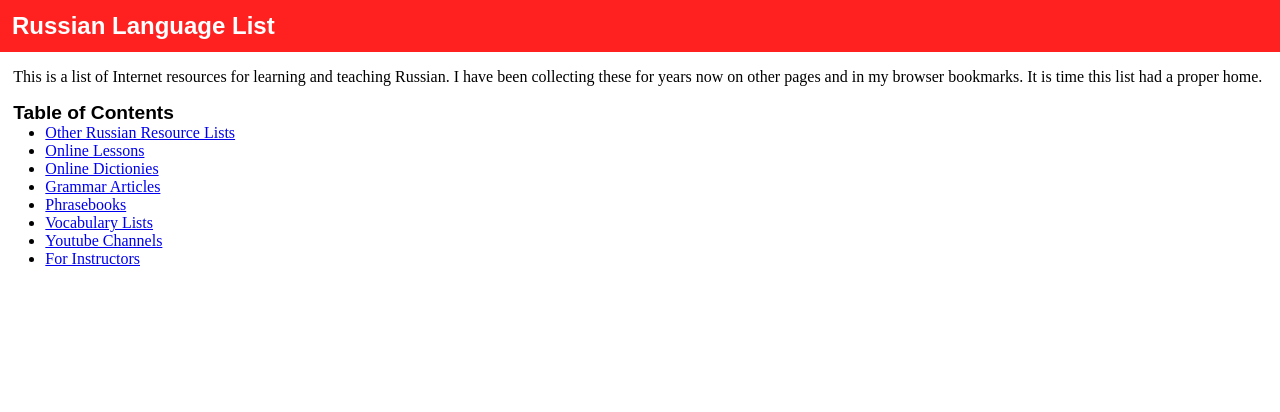
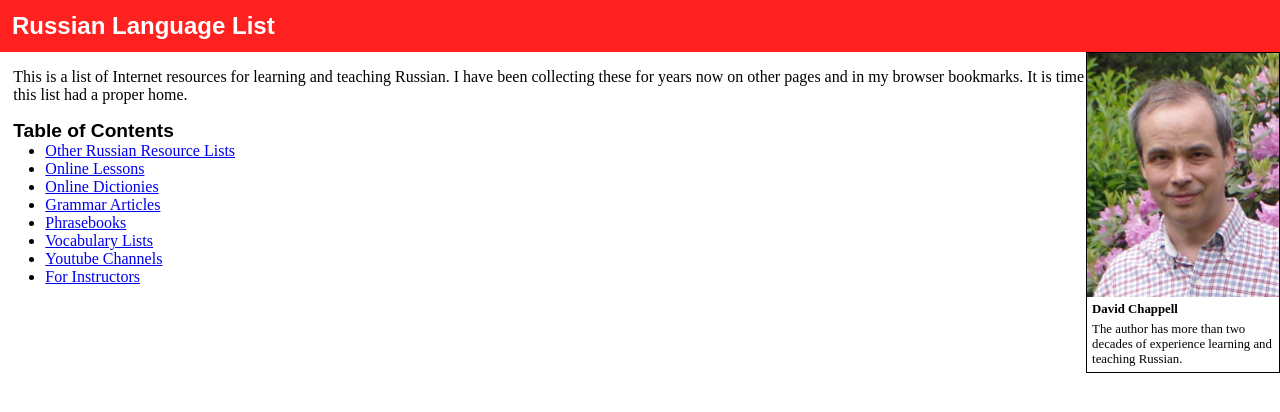
Before and after one commit to david672orford/russian-language-list, a Jekyll site: the page built from index.md, in a window 1280 px wide. Shown: the top 412 px of the page. Built offline with Jekyll 4.4.1, drawn with Linux system fonts in a browser that asks for light colours; our own code applies the rules of GitHub Pages for plain Markdown files.

Commit message:
Added author blurb

```diff
--- a/_layouts/default.html
+++ b/_layouts/default.html
@@ -11,6 +11,15 @@
 <header>
   <h1><a href="{{ "/" | absolute_url }}">{{ site.title }}</a></h1>
 </header>
+
+<div class="author_box">
+  <img src="assets/images/author.jpg">
+  <div class="author_byline">David Chappell</div>
+  <div class="author_blurb">
+    The author has more than two decades of experience learning and
+	teaching Russian.
+  </div>
+</div>
 
 <main>
 {{ content }}
--- a/assets/css/style.css
+++ b/assets/css/style.css
@@ -32,3 +32,22 @@ H1 A {
 UL {
 	padding-left: 2em;
 	}
+
+DIV.author_box {
+	width: 15%;
+	max-width: 200px;
+	border: thin solid black;
+	float: right;
+	font-size: 80%;
+	}
+DIV.author_box IMG {
+	width: 100%;
+	display: block;
+	}
+DIV.author_byline {
+	font-weight: bold;
+	margin: .4em;
+	}
+DIV.author_blurb {
+	margin: .4em;
+	}
```
Also changed, not shown: assets/images/author.jpg (added).
